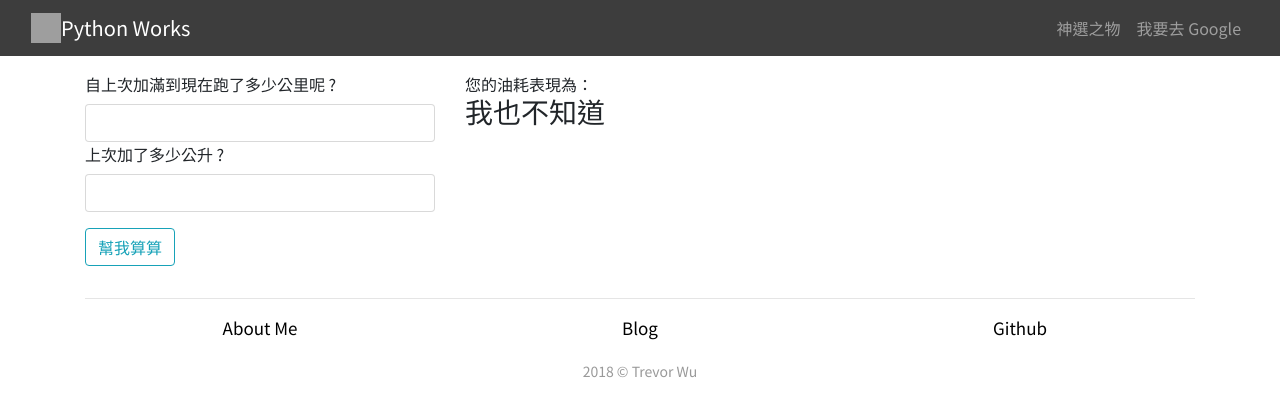
After one commit to MrNegativeTW/Python3_Practice, a Flask app: page /GasPricePerKm in a window 1280 px wide. The commit adds this page. Shown: the top 417 px of the page. Run offline with Flask 2, Linux system fonts and the light colour scheme; some libraries are stand-ins or nearby versions; grey boxes are pictures that could not be loaded.

Commit message:
GasPricePerKm
Done

```diff
--- a/FlaskPractice/main.py
+++ b/FlaskPractice/main.py
@@ -11,17 +11,16 @@ app.config['SECRET_KEY'] = 'a83c51c8b7fc804eb395d7c1d753fa28'
 def hello():
 	return render_template('index.html')
 
-class TestForm(FlaskForm):
+# 神選之物
+class DiffToChoiceForm(FlaskForm):
 	number = SelectField('有幾個東西讓你選擇障礙呢：', choices=[('2','2 項'), ('3','3 項')])
 	itemOne = StringField('第一項')
 	itemTwo = StringField('第二項')
 	# add = SubmitField(label='加入')
 	submit = SubmitField('神啊 幫我選一個')
-
-# 神選之物
 @app.route('/DiffToChoice', methods=['GET', 'POST'])
 def DiffToChoice():
-	form = TestForm()
+	form = DiffToChoiceForm()
 
 	qu=[]
 	itemssOne = form.itemOne.data
@@ -34,17 +33,34 @@ def DiffToChoice():
 		qu.append(itemssOne)
 		qu.append(itemssTwo)
 		ans = random.choice(qu)
-		# return(ans)
 		return render_template('DiffToChoice.html', form=form, ans=ans)
 
+# ToGoogle
 @app.route('/ToGoogle')
 def ToGoogle():
 	import webbrowser
 	webbrowser.open('https://google.com')
 	return render_template('ToGoogle.html')
 
+# GasPricePerKm
+class GasPricePerKmForm(FlaskForm):
+	mileage = StringField('自上次加滿到現在跑了多少公里呢 ?')
+	oil = StringField('上次加了多少公升 ?')
+	submit = SubmitField('幫我算算')
+@app.route('/GasPricePerKm', methods=['GET', 'POST'])
+def GasPricePerKm():
+	form = GasPricePerKmForm()
 
+	x = form.mileage.data
+	y = form.oil.data
 
+	if request.method == 'GET':
+		return render_template('GasPricePerKm.html', form=form)
+	elif request.method == 'POST':
+		xx = float(x)
+		yy = float(y)
+		resultss = xx / yy
+		return render_template('GasPricePerKm.html', form=form, result=resultss)
 
 if __name__ == '__main__':
 	app.run(debug=True)
--- /dev/null
+++ b/FlaskPractice/templates/GasPricePerKm.html
@@ -0,0 +1,46 @@
+{% extends "layout.html" %}
+{% block Content %}
+<div class="container global-margin-top-16">
+	<div class="row">
+
+		<div class="col-sm">
+			<form method="POST" action="">
+        <div class="form-group">
+          {{ form.hidden_tag() }}
+          {{ form.mileage.label(class="form-control-label") }}
+          {{ form.mileage(class="form-control") }}
+          {{ form.oil.label(class="form-control-label") }}
+          {{ form.oil(class="form-control") }}
+        </div>
+        <div class="form-group">
+          {{ form.submit(class="btn btn-outline-info") }}
+        </div>
+			</form>
+		</div>
+
+
+
+		<div class="col-sm">
+      您的油耗表現為：<br>
+			<h3>
+				{% if result %}
+					{{ result }}
+				{% else %}
+					我也不知道
+				{% endif %}
+			</h3>
+		</div>
+
+
+
+		<div class="col-sm">
+
+		</div>
+
+	</div>
+
+
+
+
+</div>
+{% endblock Content %}
--- a/FlaskPractice/templates/index.html
+++ b/FlaskPractice/templates/index.html
@@ -46,7 +46,7 @@
 				<h2 class="global-margin-top-16">油耗計算</h2>
 				<p class="global-margin-top-16">
 					<span class="subtitle">WTForms + Math</span><br>
-					想知道車子一公升跑多少公里嗎？<br></p>
+					想知道車子每公升跑多少公里嗎？<br></p>
 			</div>
 
 		</div>
```
Also changed, not shown: GasPricePerKM.py (line endings or trailing spaces).
